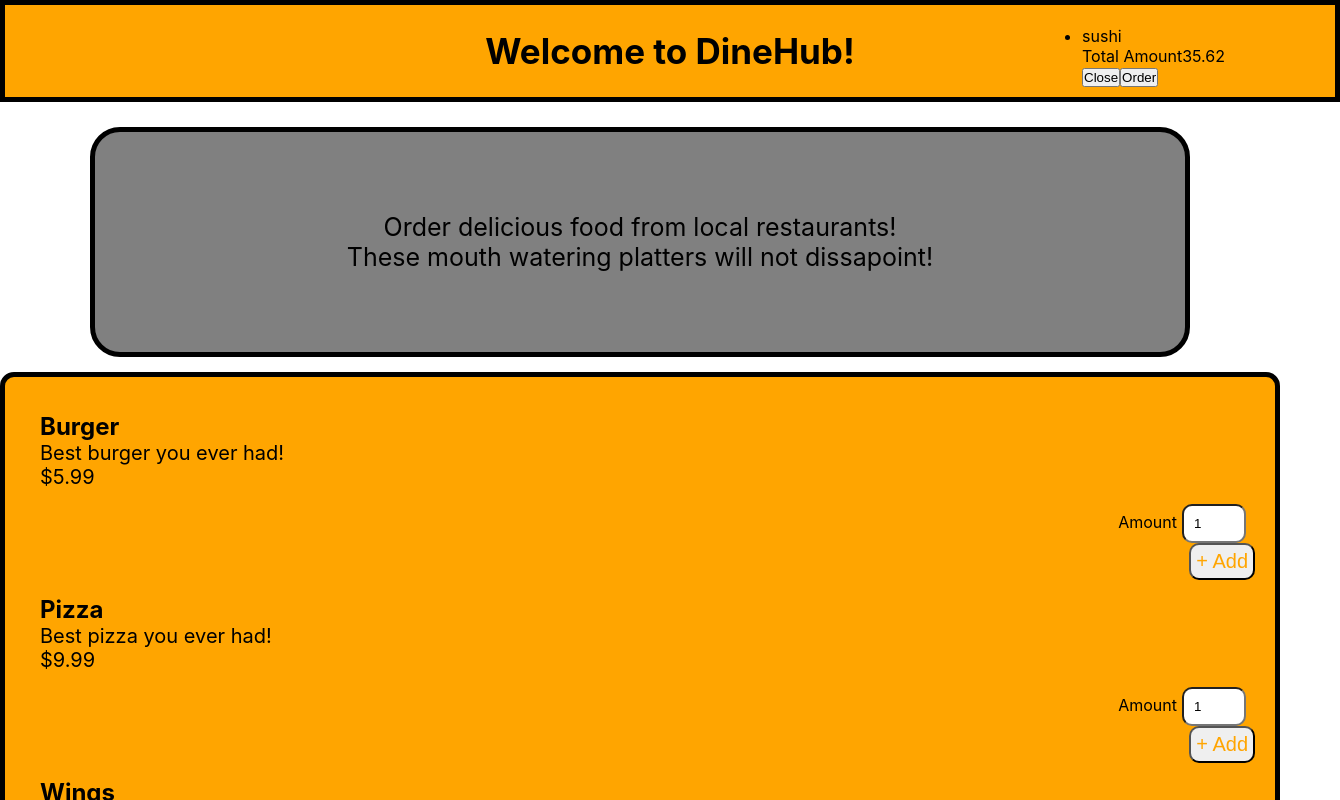
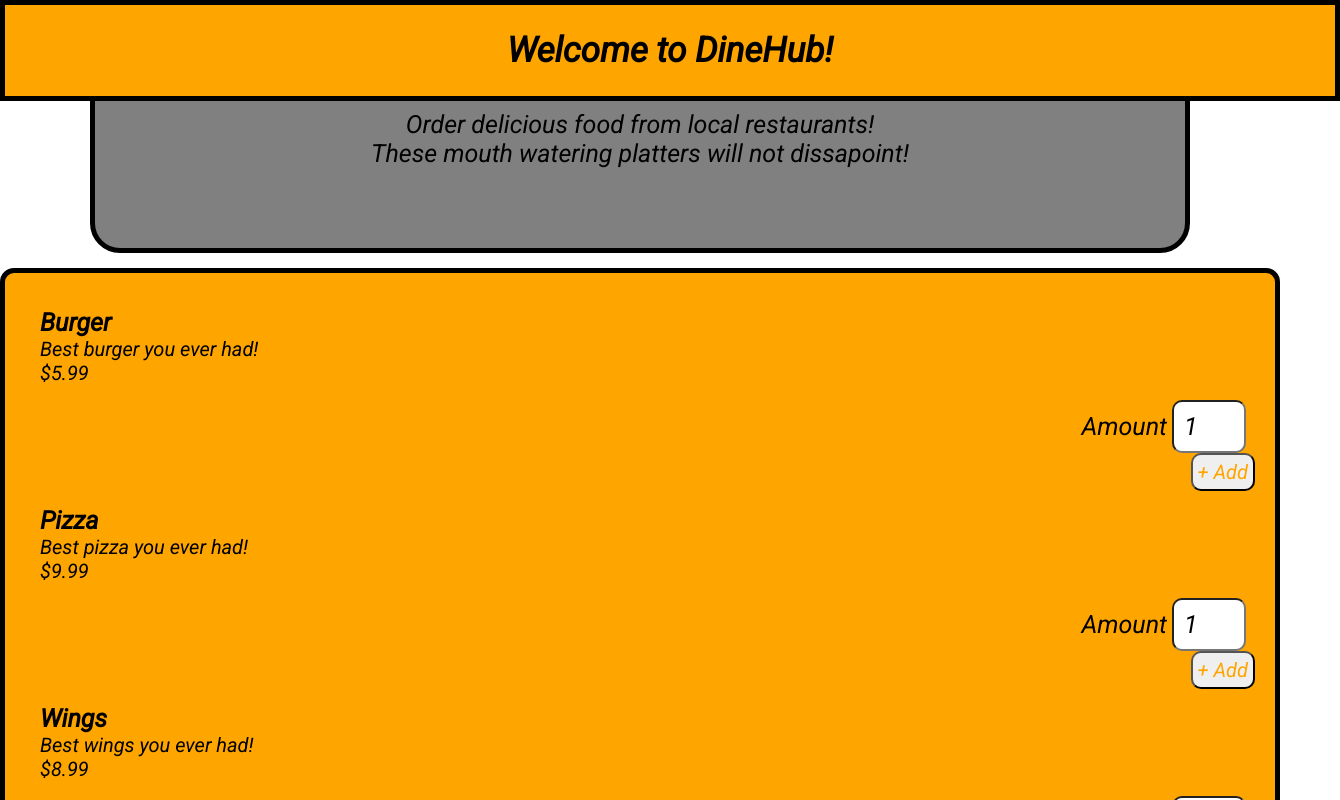
Before and after one commit to jerenteria/my_food_order_app, a React (Create React App) app in the folder food-order-app/: page / in a window 1280 px wide. Shown: the top 800 px of the page, 1340 px wide, since content can reach past the window. Built offline with nearby package versions, Linux system fonts and the light colour scheme.

Commit message:
fixed modal not working, added css

```diff
--- a/food-order-app/public/index.html
+++ b/food-order-app/public/index.html
@@ -28,6 +28,7 @@
   </head>
   <body>
     <noscript>You need to enable JavaScript to run this app.</noscript>
+    <div id="overlays"></div>
     <div id="root"></div>
     <!--
       This HTML file is a template.
--- a/food-order-app/src/App.css
+++ b/food-order-app/src/App.css
@@ -1,6 +1,10 @@
+@import url('https://fonts.googleapis.com/css2?family=Roboto:ital@1&family=Young+Serif&display=swap');
+
 * {
   margin: 0;
   padding: 0;
+  font-family: 'Roboto', serif;
+
 }
 
 .header {
@@ -11,7 +15,7 @@
   padding: 25px;
   width: 100%;
   top: 0;
-  position: sticky;
+  position: fixed;
 }
 
 .about {
--- a/food-order-app/src/App.js
+++ b/food-order-app/src/App.js
@@ -1,13 +1,26 @@
 import './App.css';
+import React, { useState } from 'react';
 import Cart from './components/Cart';
 import Food from './Food/Food'
+import CartIcon from './components/CartIcon';
 
 function App() {
+  const [cartIsShown, setCartIsShown] = useState(false);
+
+  const showCartHandler = () => {
+    setCartIsShown(true);
+  }
+
+  const hideCartHandler = () => {
+    setCartIsShown(false);
+  };
+
   return (
     <div className="App">
       <section>
+      {cartIsShown && <Cart />}
       <h1 className="header">Welcome to DineHub!</h1>
-      <Cart />
+      <CartIcon />
       </section>
       <section>
         <div className="about">
--- /dev/null
+++ b/food-order-app/src/UI/Modal.css
@@ -0,0 +1,33 @@
+.backdrop {
+    position: fixed;
+    top: 0;
+    left: 0;
+    width: 100%;
+    height: 100vh;
+    z-index: 20;
+    background-color: rgba(0, 0, 0, 0.75);
+  }
+
+  .modal {
+    position: fixed;
+    top: 20vh;
+    left: 5%;
+    width: 90%;
+    background-color: white;
+    padding: 1rem;
+    border-radius: 14px;
+    box-shadow: 0 2px 8px rgba(0, 0, 0, 0.25);
+    z-index: 30;
+    animation: slide-down 300ms ease-out forwards;
+  }
+
+  @keyframes slide-down {
+    from {
+      opacity: 0;
+      transform: translateY(-3rem);
+    }
+    to {
+      opacity: 1;
+      transform: translateY(0);
+    }
+  }
--- a/food-order-app/src/UI/Modal.js
+++ b/food-order-app/src/UI/Modal.js
@@ -1,7 +1,36 @@
+import { Fragment } from "react";
+import ReactDOM from 'react-dom';
+import './Modal.css';
+
+const Backdrop = (props) => {
+    return (
+        <div className="" />
+    );
+};
+
+const ModalOverlay = (props) => {
+    return (
+        <div className="backdrop">
+            {/* actual content passed between modal opening and closing tags by the component where the modal is being used  */}
+            <div className="modal">{props.children}</div>
+        </div>
+    );
+};
 
 
+const portalElement = document.getElementById('overlays');
+
+// modal using react portal: A typical use case for portals is when a parent component has an overflow:
+// hidden or z-index style, but you need the child to visually “break out” of its container.
+// For example, dialogs, hovercards, and tooltips. (ref: https://legacy.reactjs.org/docs/portals.html)
+// basically locks interaction with rest of page
 const Modal = (props) => {
-
+    return (
+        <Fragment>
+            {ReactDOM.createPortal(<Backdrop />, portalElement)}
+            {ReactDOM.createPortal(<ModalOverlay>{props.children}</ModalOverlay>, portalElement)}
+        </Fragment>
+    );
 }
 
 export default Modal;
--- a/food-order-app/src/components/Cart.css
+++ b/food-order-app/src/components/Cart.css
@@ -1,5 +1,25 @@
-.cart {
-    position: absolute;
-    top: 26px;
-    right: 55px;
-  }
+@import url('https://fonts.googleapis.com/css2?family=Roboto:ital@1&family=Young+Serif&display=swap');
+
+* {
+  font-family: 'Roboto', serif;
+  font-size: 25px;
+}
+
+#close-button {
+  margin-top: 10px;
+  padding: 20px;
+  border-radius: 15px;
+  background-color: orange;
+}
+
+#close-button:hover {
+  background-color: red;
+}
+
+#order-button {
+  margin-top: 10px;
+  padding:  20px;
+  border-radius: 15px;
+  margin-left: 10px;
+  background-color: orange;
+}
--- a/food-order-app/src/components/Cart.js
+++ b/food-order-app/src/components/Cart.js
@@ -1,20 +1,21 @@
 import React from 'react';
 import './Cart.css';
+import Modal from '../UI/Modal';
 
 const Cart = (props) => {
   const cartItems = <ul>{[{id: 'c1', name: 'sushi', amount: 2, price: 12.99}].map(item => <li>{item.name}</li>)}</ul>;
   return (
-   <div className="cart">
+   <Modal>
      {cartItems}
      <div className="cart-total">
        <span>Total Amount</span>
-       <span>35.62</span>
+       <span>: $35.62</span>
      </div>
      <div className="actions">
-       <button>Close</button>
-       <button>Order</button>
+       <button id="close-button">Close</button>
+       <button id="order-button">Order</button>
      </div>
-   </div>
+   </Modal>
   );
 };
 
--- /dev/null
+++ b/food-order-app/src/components/CartIcon.css
@@ -0,0 +1,9 @@
+.cart-icon {
+    position: fixed;
+    left: 1500px;
+    top: 12px;
+    height: 40px;
+    background-color: rgb(185, 131, 31);
+    padding: 10px;
+    border-radius: 10px;
+  }
--- /dev/null
+++ b/food-order-app/src/components/CartIcon.js
@@ -0,0 +1,16 @@
+import './CartIcon.css';
+
+const CartIcon = () => {
+    return (
+        <svg className="cart-icon"
+            xmlns='http://www.w3.org/2000/svg'
+            viewBox='0 0 20 20'
+            fill='currentColor'
+        >
+            <path d='M3 1a1 1 0 000 2h1.22l.305 1.222a.997.997 0 00.01.042l1.358 5.43-.893.892C3.74 11.846 4.632 14 6.414 14H15a1 1 0 000-2H6.414l1-1H14a1 1 0 00.894-.553l3-6A1 1 0 0017 3H6.28l-.31-1.243A1 1 0 005 1H3zM16 16.5a1.5 1.5 0 11-3 0 1.5 1.5 0 013 0zM6.5 18a1.5 1.5 0 100-3 1.5 1.5 0 000 3z' />
+        </svg>
+
+    );
+};
+
+export default CartIcon;
```
Also changed, not shown: food-order-app/src/components/CartIconButton.js (added, +12 -0 lines).
